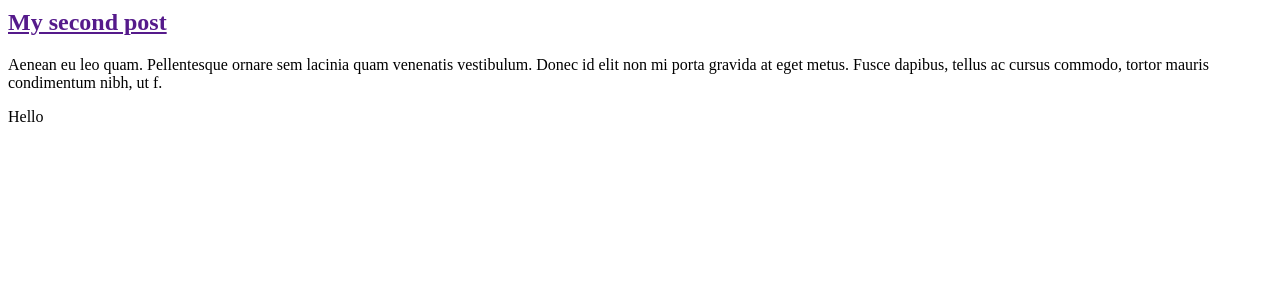
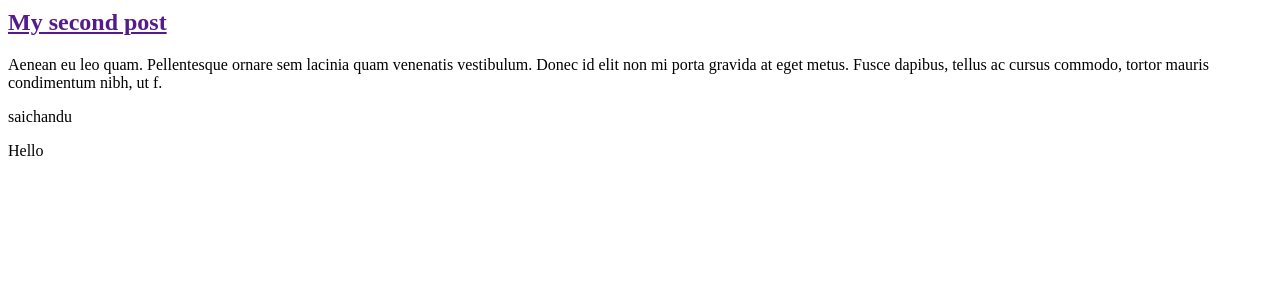
Before and after one commit to gudalasaichandu/Django, a Django app: page / in a window 1280 px wide. Shown: the part 232-532 px from the top of the page. Run offline with Django 3.2, Linux system fonts and the light colour scheme.

Commit message:
25-12-2020 second commit

```diff
--- a/blog/templates/blog/post_list.html
+++ b/blog/templates/blog/post_list.html
@@ -17,6 +17,9 @@
             <p>published: 14.06.2014, 12:14</p>
             <h2><a href="">My second post</a></h2>
             <p>Aenean eu leo quam. Pellentesque ornare sem lacinia quam venenatis vestibulum. Donec id elit non mi porta gravida at eget metus. Fusce dapibus, tellus ac cursus commodo, tortor mauris condimentum nibh, ut f.</p>
+
+
+            <p>saichandu </p>
         </div>
     {{ tex }}
     </body>
```
